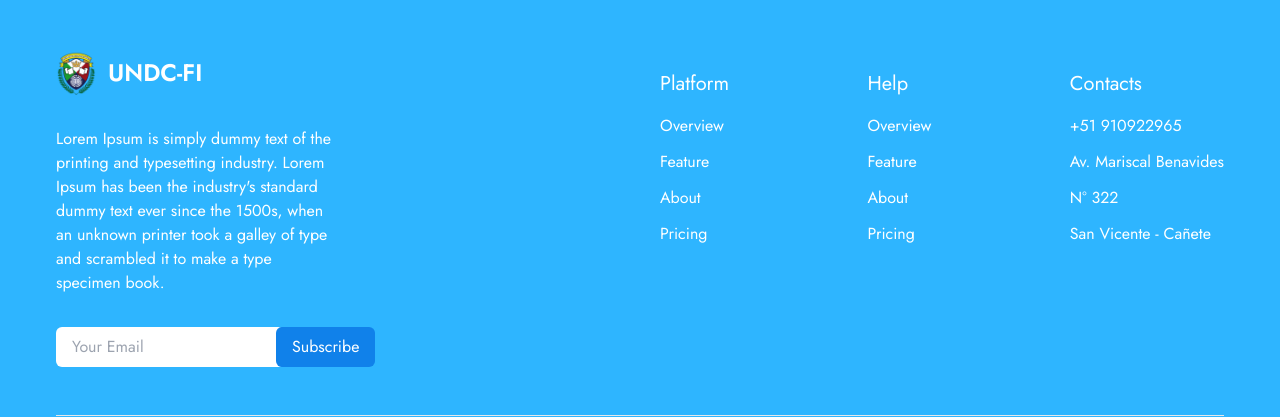
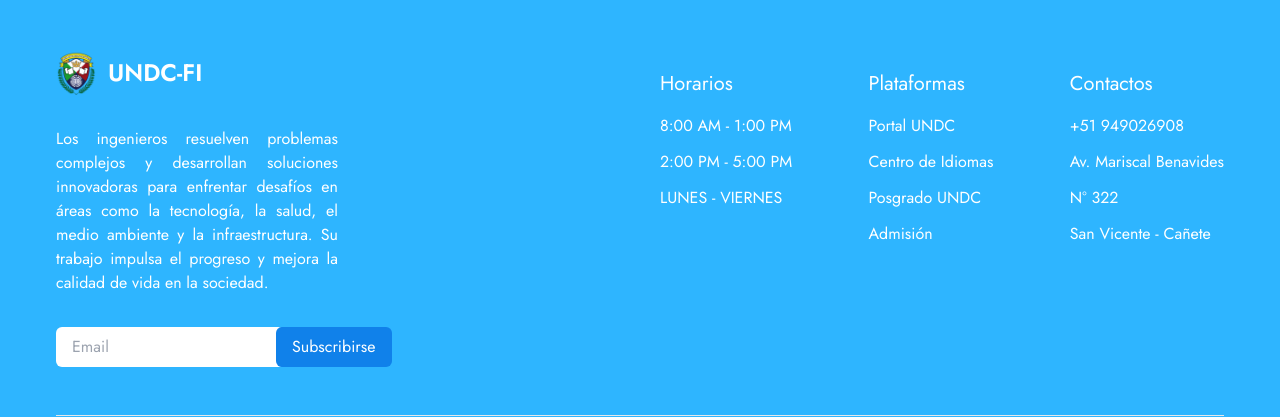
Before and after one commit to BeniAlexis23/PageWeb-FI2K24, a React (Vite) app: page / in a window 1280 px wide. Shown: the part 4158-4575 px from the top of the page. Built offline with nearby package versions, Linux system fonts and the light colour scheme.

Commit message:
update nosotros - footer - horarios - contactos

```diff
--- a/src/components/SInformacion.jsx
+++ b/src/components/SInformacion.jsx
@@ -35,8 +35,8 @@ const SInformacion = () => {
                     <a className="bg-primary text-white transition-all duration-300 rounded hover:bg-secondary h-12 lg:text-lg text-sm flex shadow-lg items-center justify-center hover:text-gray-300 cursor-pointer" href="https://tramite.undc.edu.pe/" target="_blank" >
                         <AiOutlineDeliveredProcedure />&nbsp;<span>TRAMITE DOCUMENTARIO</span>
                     </a>
-                    <a className="bg-primary text-white transition-all duration-300 rounded hover:bg-secondary h-12 lg:text-lg text-sm flex shadow-lg items-center justify-center hover:text-gray-300 cursor-pointer" href="https://www.undc.edu.pe/idiomas/" target="_blank" >
-                        <GrLanguage />&nbsp;<span>CENTRO DE IDIOMAS</span>
+                    <a className="bg-primary text-white transition-all duration-300 rounded hover:bg-secondary h-12 lg:text-lg text-sm flex shadow-lg items-center justify-center hover:text-gray-300 cursor-pointer" href="https://vri.undc.edu.pe/gedipi/" target="_blank" >
+                        <GrLanguage />&nbsp;<span>GEDIPI</span>
                     </a>
                 </div>
             </div>
--- a/src/pages/Nosotros.jsx
+++ b/src/pages/Nosotros.jsx
@@ -222,7 +222,7 @@ const Nosotros = () => {
               </div>
               <div class="text-center py-8 sm:py-6">
                 <p class="text-xl text-gray-700 font-bold mb-2">Dr. Guido Larico Uchamaco</p>
-                <p class="text-base text-gray-400 font-normal">Director (e) de la Unidad de RSU de la Facultad de Ingeniería</p>
+                <p class="text-base text-gray-400 font-normal">Secretario Académico (e) de la Facultad de Ingeniería</p>
               </div>
             </div>
           </motion.div>
--- a/src/shared/Footer.jsx
+++ b/src/shared/Footer.jsx
@@ -11,36 +11,37 @@ const Footer = () => {
                     <a href="/" className='text-2xl font-semibold flex items-center space-x-3'>
                         <img src={logo} alt="" className='w-10 inline-block items-center' /> <span className='text-white'>UNDC-FI</span>
                     </a>
-                    <p className='md:w-1/2'>Lorem Ipsum is simply dummy text of the printing and typesetting industry. Lorem Ipsum has been the industry's standard dummy text ever since the 1500s, when an unknown printer took a galley of type and scrambled it to make a type specimen book.</p>
+                    <p className='md:w-1/2 text-justify'>Los ingenieros resuelven problemas complejos y
+                    desarrollan soluciones innovadoras para enfrentar desafíos en áreas como la tecnología, la salud, el medio ambiente y
+                    la infraestructura. Su trabajo impulsa el progreso y mejora la calidad de vida en la sociedad.</p>
                     <div>
-                        <input type="email" name="email" id="email" placeholder='Your Email' className='py-2 px-4 rounded-md focus:outline-none' />
-                        <input type="submit" value="Subscribe" className='px-4 py-2 bg-primary rounded-md -ml-2 cursor-pointer hover:bg-white hover:text-secondary duration-300 transition-all' />
+                        <input type="email" name="email" id="email" placeholder='Email' className='py-2 px-4 rounded-md focus:outline-none' />
+                        <input type="submit" value="Subscribirse" className='px-4 py-2 bg-primary rounded-md -ml-2 cursor-pointer hover:bg-white hover:text-secondary duration-300 transition-all' />
                     </div>
                 </div>
                 {/*footer navigation*/}
                 <div className='md:w-1/2 flex flex-col md:flex-row flex-wrap justify-between gap-8 items-start'>
                     <div className='space-y-4 mt-5'>
-                        <h4 className='text-xl'>Platform</h4>
+                        <h4 className='text-xl'>Horarios</h4>
                         <ul className='space-y-3'>
-                            <a href="/" className='block hover:text-gray-300'>Overview</a>
-                            <a href="/" className='block hover:text-gray-300'>Feature</a>
-                            <a href="/" className='block hover:text-gray-300'>About</a>
-                            <a href="/" className='block hover:text-gray-300'>Pricing</a>
+                            <a className='block hover:text-gray-300'>8:00 AM - 1:00 PM</a>
+                            <a className='block hover:text-gray-300'>2:00 PM - 5:00 PM</a>
+                            <a className='block hover:text-gray-300'>LUNES - VIERNES</a>
                         </ul>
                     </div>
                     <div className='space-y-4 mt-5'>
-                        <h4 className='text-xl'>Help</h4>
+                        <h4 className='text-xl'>Plataformas</h4>
                         <ul className='space-y-3'>
-                            <a href="/" className='block hover:text-gray-300'>Overview</a>
-                            <a href="/" className='block hover:text-gray-300'>Feature</a>
-                            <a href="/" className='block hover:text-gray-300'>About</a>
-                            <a href="/" className='block hover:text-gray-300'>Pricing</a>
+                            <a href="https://portal.undc.edu.pe/" target="_blank" className='block hover:text-gray-300'>Portal UNDC</a>
+                            <a href="https://www.undc.edu.pe/idiomas/" target="_blank" className='block hover:text-gray-300'>Centro de Idiomas</a>
+                            <a href="https://posgrado.undc.edu.pe/" target="_blank" className='block hover:text-gray-300'>Posgrado UNDC</a>
+                            <a href="https://admision.undc.edu.pe/" target="_blank" className='block hover:text-gray-300'>Admisión</a>
                         </ul>
                     </div>
                     <div className='space-y-4 mt-5'>
-                        <h4 className='text-xl'>Contacts</h4>
+                        <h4 className='text-xl'>Contactos</h4>
                         <ul className='space-y-3'>
-                            <p className='hover:text-gray-300'>+51 910922965</p>
+                            <p className='hover:text-gray-300'>+51 949026908</p>
                             <p className='hover:text-gray-300'>Av. Mariscal Benavides</p>
                             <p className='hover:text-gray-300'>N° 322</p>
                             <p className='hover:text-gray-300'>San Vicente - Cañete</p>
```
